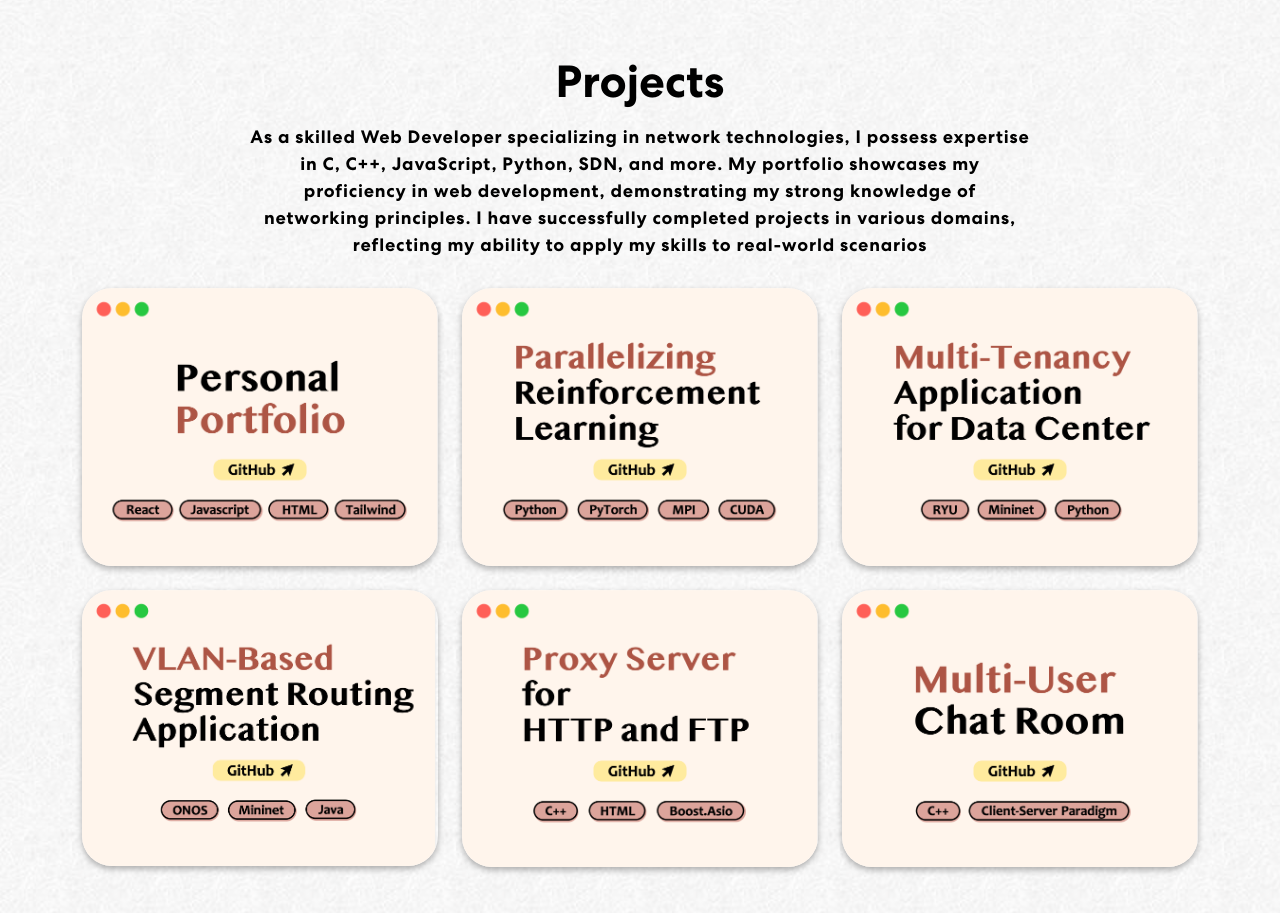
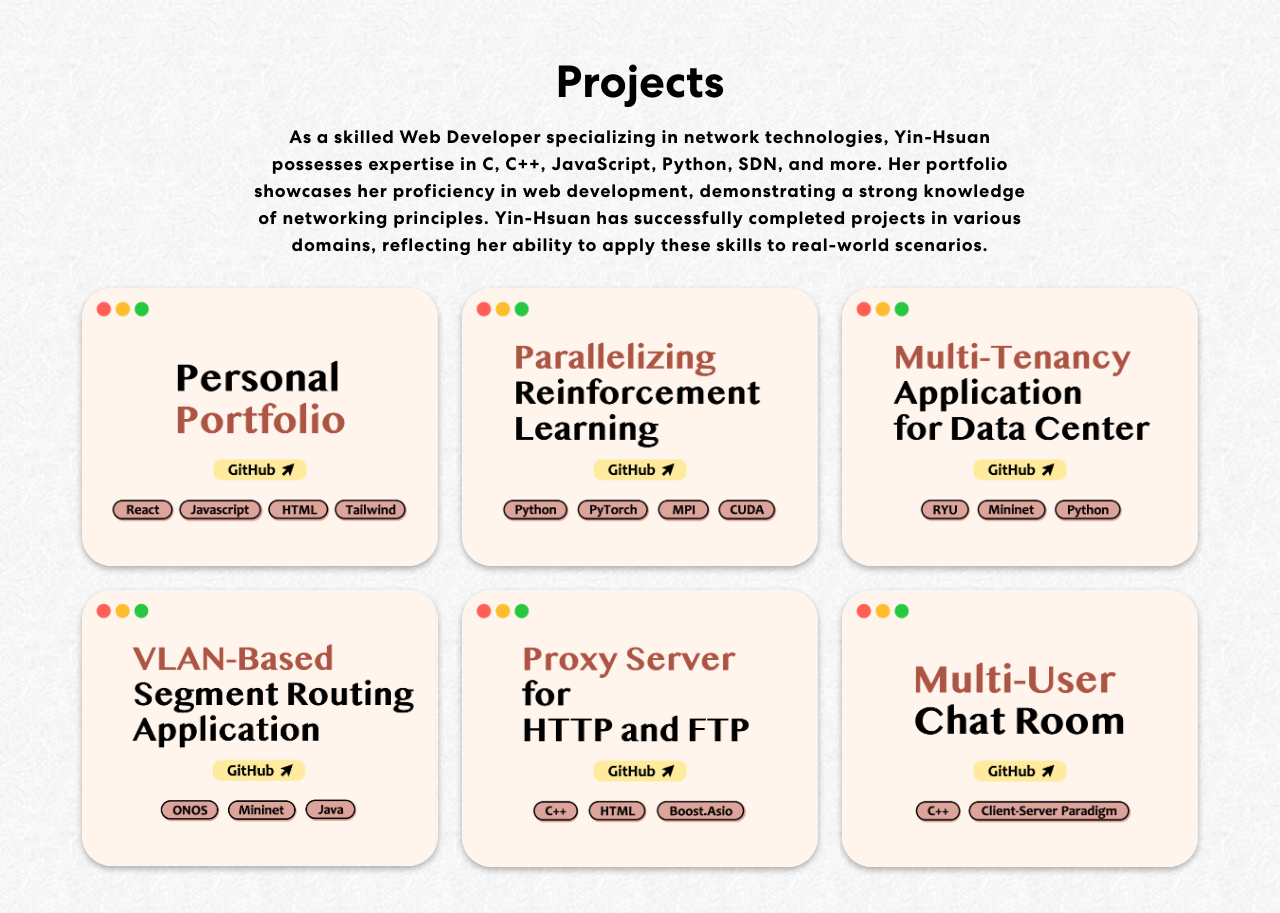
Before and after one commit to yinhsuan/portfolio, a React (Create React App) app: page / in a window 1280 px wide. Shown: the part 1580-2493 px from the top of the page. Built offline with nearby package versions, Linux system fonts and the light colour scheme.

Commit message:
edit the text in Project

```diff
--- a/src/components/Projects.js
+++ b/src/components/Projects.js
@@ -56,7 +56,7 @@ export const Projects = () => {
         <Row>
           <Col size={12}>
             <h2>Projects</h2>
-            <p>As a skilled Web Developer specializing in network technologies, I possess expertise in C, C++, JavaScript, Python, SDN, and more. My portfolio showcases my proficiency in web development, demonstrating my strong knowledge of networking principles. I have successfully completed projects in various domains, reflecting my ability to apply my skills to real-world scenarios</p>
+            <p>As a skilled Web Developer specializing in network technologies, Yin-Hsuan possesses expertise in C, C++, JavaScript, Python, SDN, and more. Her portfolio showcases her proficiency in web development, demonstrating a strong knowledge of networking principles. Yin-Hsuan has successfully completed projects in various domains, reflecting her ability to apply these skills to real-world scenarios.</p>
             {/* <TrackVisibility>
               {({ isVisible }) =>
               <div className={isVisible ? "animate__animated animate__fadeIn": ""}> */}
```
